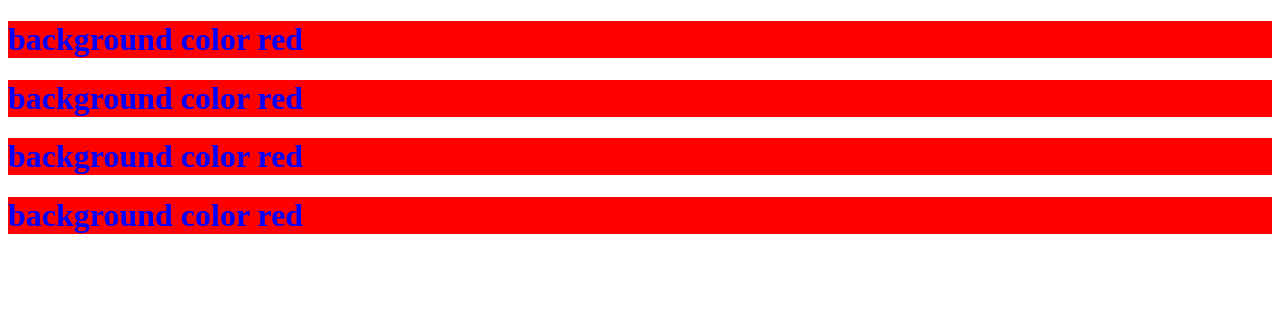
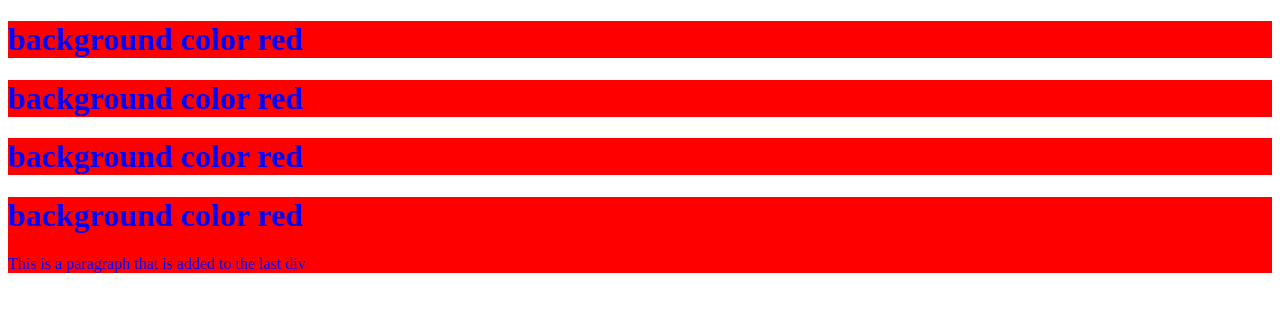
Before and after one commit to AbdulSamadgithub/repositoryone, a plain HTML site: page index.html in a window 1280 px wide. Drawn offline with Linux system fonts and the light colour scheme.

Commit message:
no Message

```diff
--- a/index.html
+++ b/index.html
@@ -18,6 +18,7 @@
     </div>
     <div class="class">
       <h1>background color red</h1>
+      <p>This is a paragraph that is added to the last div</p>
     </div>
   </body>
 </html>
```
